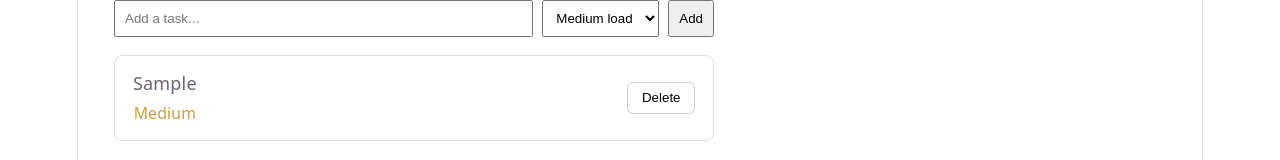
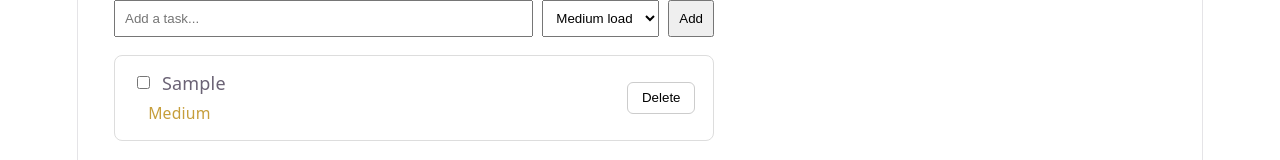
Before and after one commit to martinson-r/Cognitive-Load-Task-Organizer, a React (Vite) app: page / in a window 1280 px wide. Both pictures are taken after typing "Sample" into the empty fields and a click on the button "Add". Shown: the part 126-286 px from the top of the page. Built offline with nearby package versions, Linux system fonts and the light colour scheme.

Commit message:
feat: add task completion toggle

```diff
--- a/src/App.css
+++ b/src/App.css
@@ -72,3 +72,23 @@
 .task-item--high .task-load {
   color: crimson;
 }
+
+.task-title-row {
+  display: flex;
+  align-items: center;
+  gap: 0.5rem;
+}
+
+.task-title {
+  font-weight: 500;
+}
+
+.task-item--done .task-title {
+  text-decoration: line-through;
+  opacity: 0.65;
+}
+
+.task-item--done {
+  opacity: 0.85;
+  background: #f8f8f8;
+}
--- a/src/App.jsx
+++ b/src/App.jsx
@@ -52,6 +52,29 @@ function App() {
   }
 }
 
+async function handleToggleTask(id) {
+  const taskToUpdate = tasks.find((task) => task.id === id);
+
+  if (!taskToUpdate) return;
+
+  const updatedTask = {
+    ...taskToUpdate,
+    done: !taskToUpdate.done,
+  };
+
+  try {
+    await saveTask(updatedTask);
+
+    setTasks((prev) =>
+      prev.map((task) =>
+        task.id === id ? updatedTask : task
+      )
+    );
+  } catch (error) {
+    console.error("Failed to update task:", error);
+  }
+}
+
   return (
     <div className="app">
       <h1>Cognitive Load Task List</h1>
@@ -74,9 +97,22 @@ function App() {
 
       <ul className="task-list">
         {tasks.map((task) => (
-        <li key={task.id} className={`task-item task-item--${task.load}`}>
+          <li
+            key={task.id}
+            className={`task-item task-item--${task.load} ${
+              task.done ? "task-item--done" : ""
+            }`}
+          >
             <div className="task-content">
-            <span>{task.title}</span>
+              <label className="task-title-row">
+                <input
+                  type="checkbox"
+                  checked={task.done}
+                  onChange={() => handleToggleTask(task.id)}
+                />
+                <span className="task-title">{task.title}</span>
+              </label>
+
               <span className="task-load">{task.load}</span>
             </div>
 
```
Lines whose indentation alone changed are shown as unchanged.
